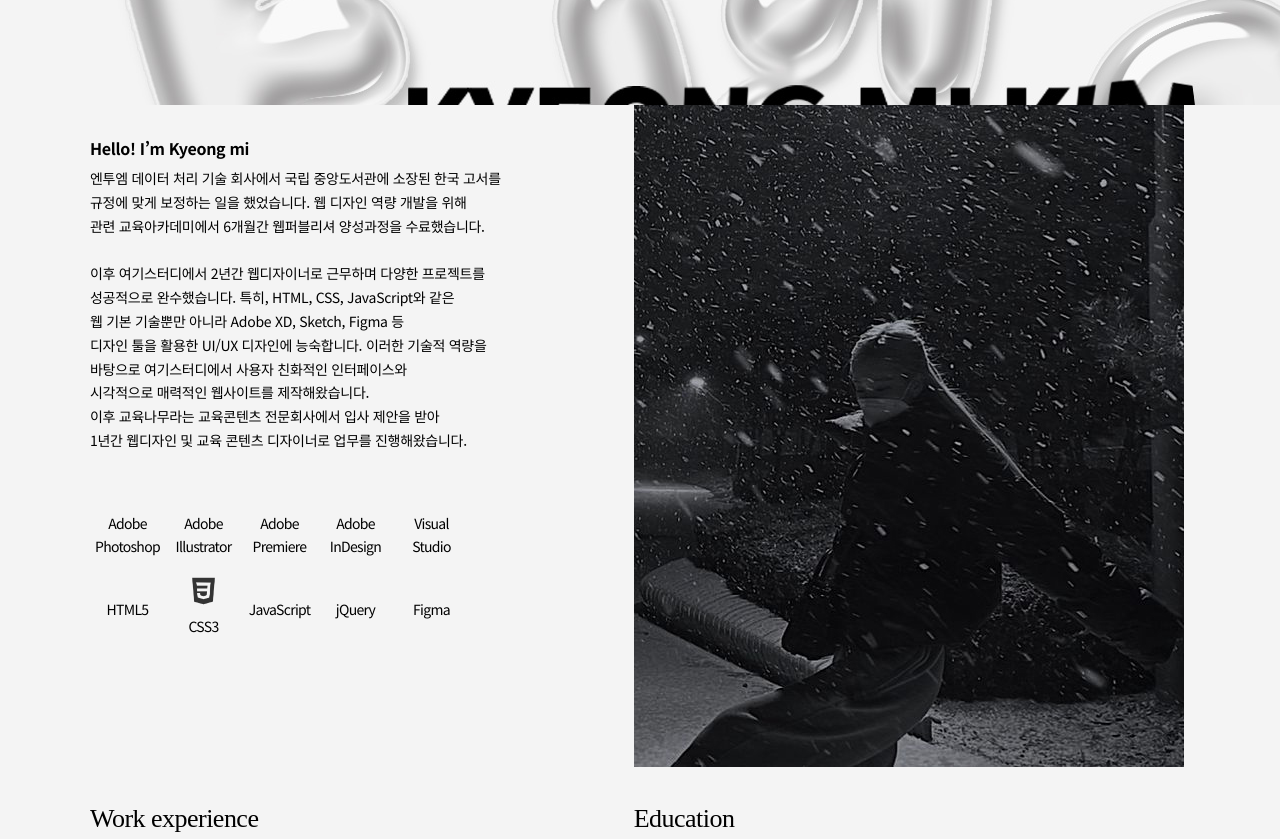
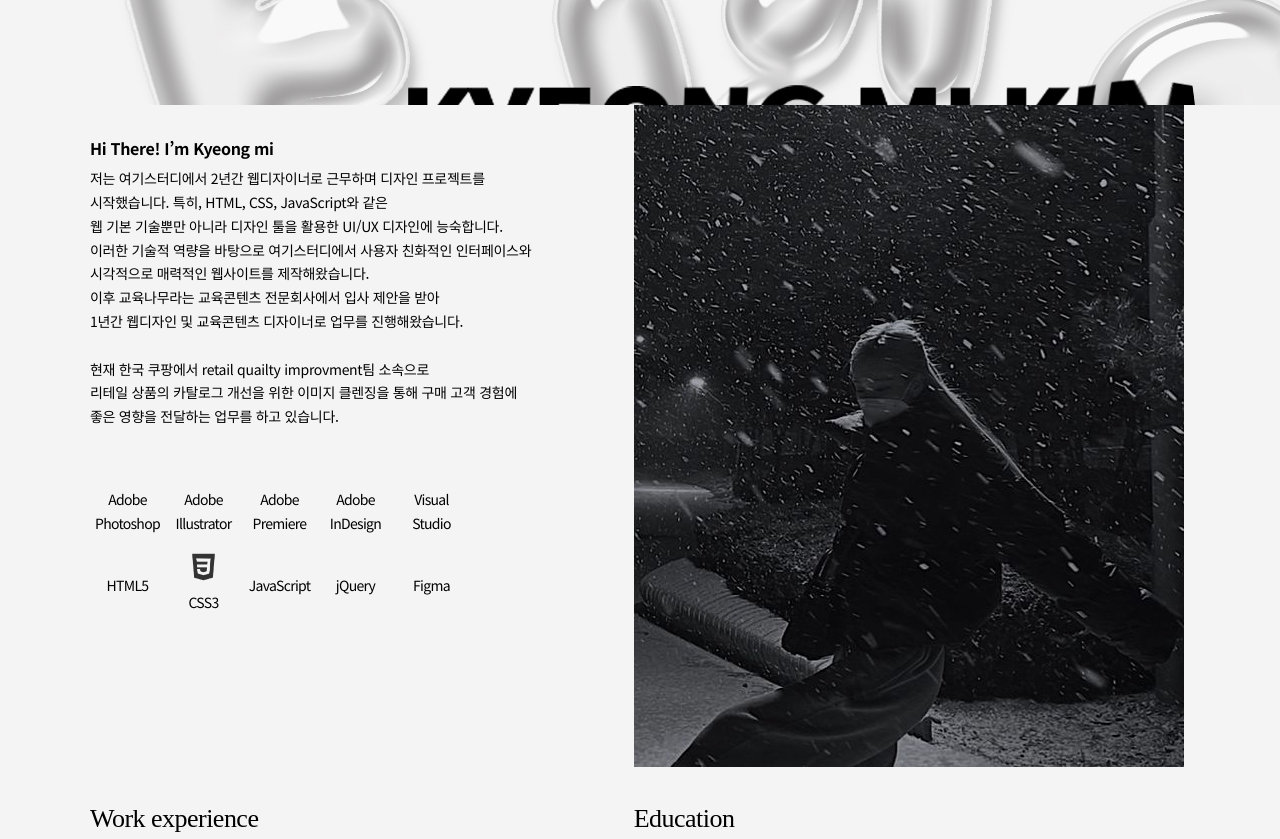
Before and after one commit to sophiekor/portfolio, a plain HTML site: page index.html in a window 1280 px wide. Shown: the part 735-1574 px from the top of the page. Drawn offline with nearby package versions, Linux system fonts and the light colour scheme; a web font is replaced by a local one.

Commit message:
Add files via upload
Signed-off-by: sophiekor <166974997+sophiekor@users.noreply.github.com>

```diff
--- a/index.html
+++ b/index.html
@@ -39,19 +39,18 @@
                     <div class="tag"></div>
                     <div>
                         <div class="intro item">
-                            <p>Hello!  I’m Kyeong mi</p>
-                            엔투엠 데이터 처리 기술 회사에서 국립 중앙도서관에 소장된 한국 고서를<br>
-                            규정에 맞게 보정하는 일을 했었습니다.  웹 디자인 역량 개발을 위해<br>
-                            관련 교육아카데미에서  6개월간 웹퍼블리셔 양성과정을 수료했습니다.<br><br>
-
-                            이후 여기스터디에서 2년간 웹디자이너로 근무하며 다양한 프로젝트를<br>
-                            성공적으로 완수했습니다. 특히, HTML, CSS, JavaScript와 같은<br>
-                            웹 기본 기술뿐만 아니라 Adobe XD, Sketch, Figma 등<br>
-                            디자인 툴을 활용한 UI/UX 디자인에 능숙합니다. 이러한 기술적 역량을<br>
-                            바탕으로 여기스터디에서 사용자 친화적인 인터페이스와<br>
+                            <p>Hi There!  I’m Kyeong mi</p>
+                            저는 여기스터디에서 2년간 웹디자이너로 근무하며 디자인 프로젝트를<br>
+                            시작했습니다. 특히, HTML, CSS, JavaScript와 같은<br>
+                            웹 기본 기술뿐만 아니라 디자인 툴을 활용한 UI/UX 디자인에 능숙합니다.<br>
+                            이러한 기술적 역량을 바탕으로 여기스터디에서 사용자 친화적인 인터페이스와<br>
                             시각적으로 매력적인 웹사이트를 제작해왔습니다.<br>
                             이후 교육나무라는 교육콘텐츠 전문회사에서 입사 제안을 받아<br>
-                            1년간 웹디자인 및 교육 콘텐츠 디자이너로 업무를 진행해왔습니다.<br>
+                            1년간 웹디자인 및 교육콘텐츠 디자이너로 업무를 진행해왔습니다.<br><br>
+
+                            현재 한국 쿠팡에서 retail quailty improvment팀 소속으로<br>
+                            리테일 상품의 카탈로그 개선을 위한 이미지 클렌징을 통해 구매 고객 경험에<br>
+                            좋은 영향을 전달하는 업무를 하고 있습니다.<br>
                             <div class="skill">
                                 <div class="skill_icon">
                                     <img src="./images/skill_ps.png" alt="">
```
